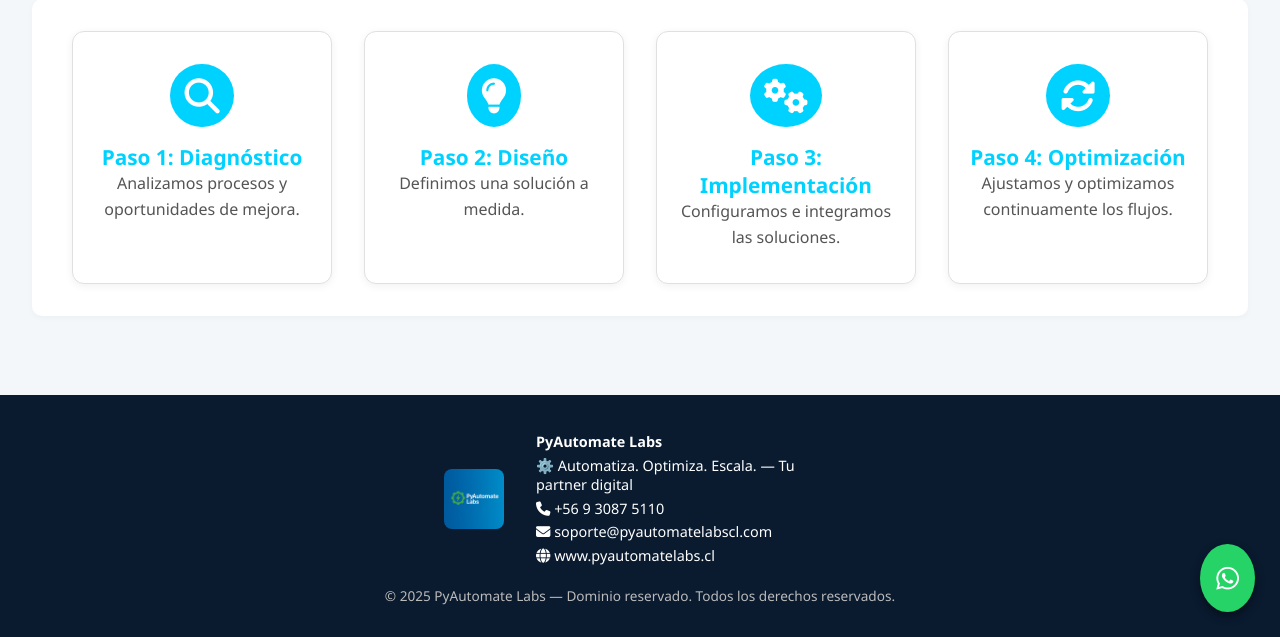
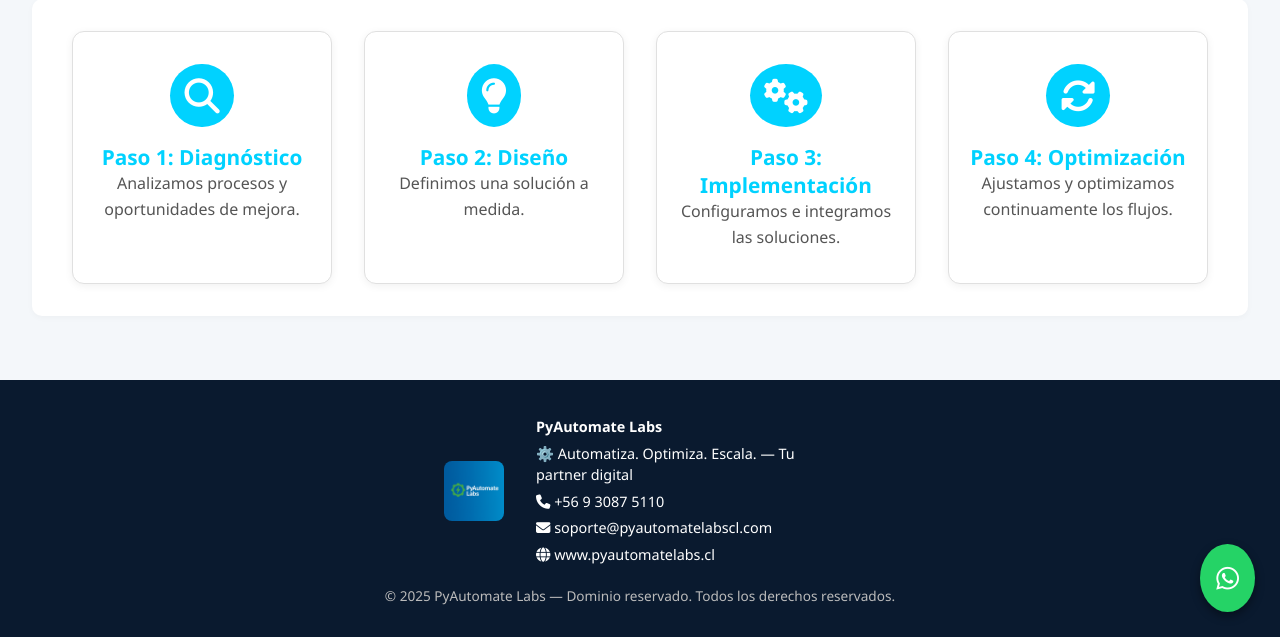
Before and after one commit to PyLabotory/Pyautomatelabs_web, a Flask app: page / in a window 1280 px wide. Shown: the part 1591-2228 px from the top of the page. Run offline with Flask 3, Linux system fonts and the light colour scheme.

Commit message:
Update style.css

```diff
--- a/static/style.css
+++ b/static/style.css
@@ -244,7 +244,9 @@ footer {
 }
 .footer-info p {
   margin: 0.3rem 0;
+  line-height: 1.5;  /* <= esto es lo que faltaba */
 }
+
 .footer-copy {
   font-size: 0.85rem;
   color: #bbb;
```
